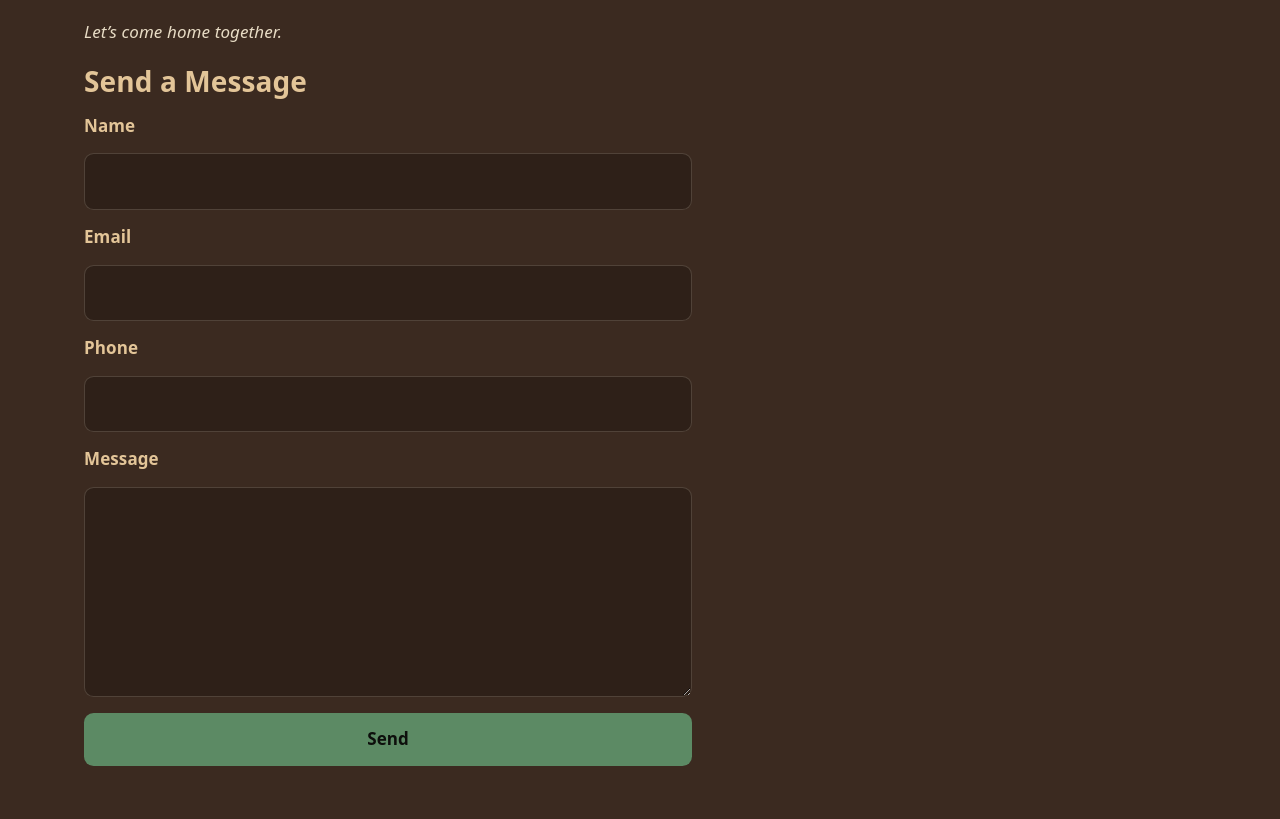
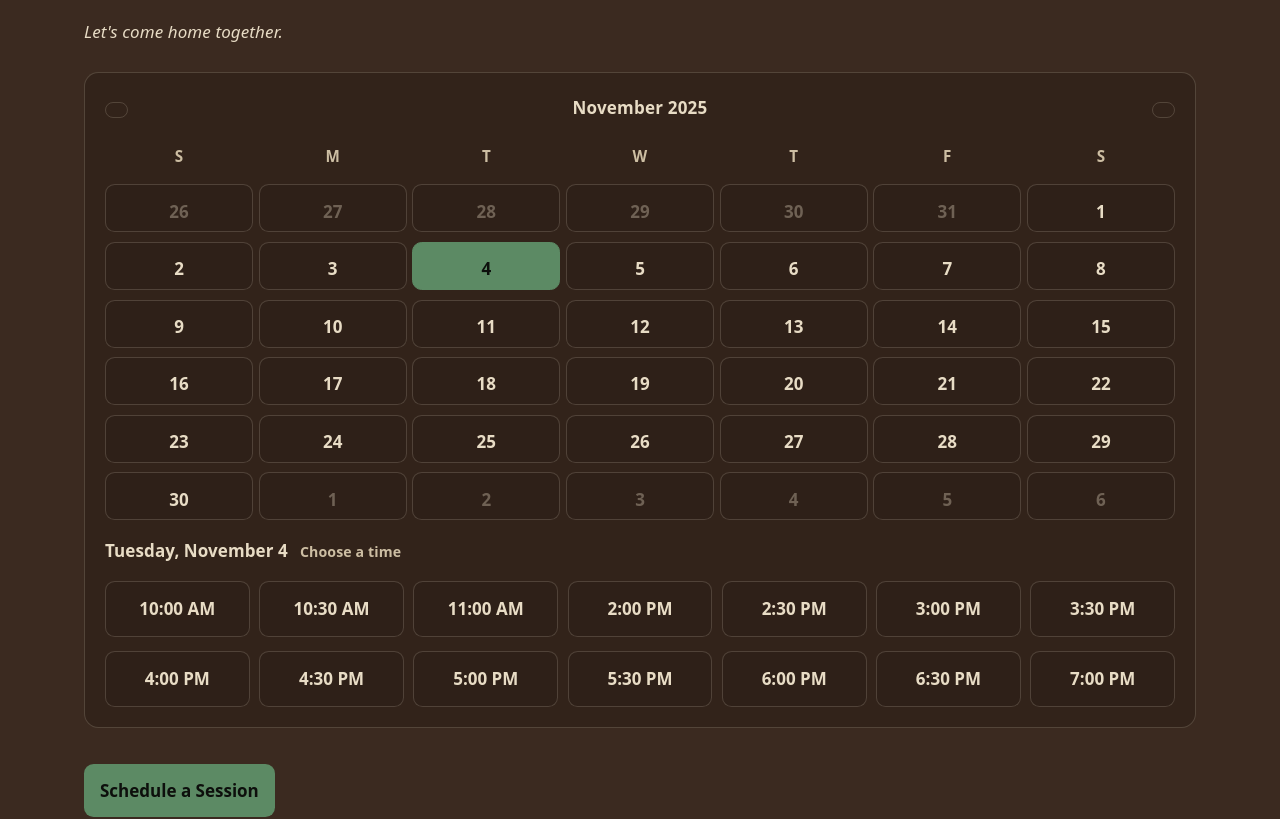
Before and after one commit to cchung2020/reclaiming-indigeneity, a React (Vite) app: page /contact in a window 1280 px wide. Shown: the part 420-1239 px from the top of the page. Built offline with nearby package versions, Linux system fonts and the light colour scheme; no server answers.

Commit message:
scheduling scaffolding
needs api support still

```diff
--- a/src/Contact.jsx
+++ b/src/Contact.jsx
@@ -1,7 +1,47 @@
 // src/Contact.jsx
-import { useState } from "react";
+import { useMemo, useState } from "react";
+
+const timeOptions = [
+  "10:00 AM",
+  "10:30 AM",
+  "11:00 AM",
+  "2:00 PM",
+  "2:30 PM",
+  "3:00 PM",
+  "3:30 PM",
+  "4:00 PM",
+  "4:30 PM",
+  "5:00 PM",
+  "5:30 PM",
+  "6:00 PM",
+  "6:30 PM",
+  "7:00 PM",
+];
+
+function getMonthMatrix(year, month) {
+  const first = new Date(year, month, 1);
+  const startDay = first.getDay(); // 0 = Sunday
+  const daysInMonth = new Date(year, month + 1, 0).getDate();
+  const matrix = [];
+  let day = 1 - startDay;
+  for (let w = 0; w < 6; w++) {
+    const week = [];
+    for (let d = 0; d < 7; d++) {
+      const current = new Date(year, month, day);
+      week.push({
+        date: current,
+        inMonth: current.getMonth() === month,
+        label: current.getDate(),
+      });
+      day += 1;
+    }
+    matrix.push(week);
+  }
+  return matrix;
+}
 
 export default function Contact() {
+  const today = new Date();
   const [form, setForm] = useState({
     name: "",
     email: "",
@@ -11,28 +51,39 @@ export default function Contact() {
   const [status, setStatus] = useState({ type: "", text: "" });
   const [submitting, setSubmitting] = useState(false);
 
+  const [viewYear, setViewYear] = useState(today.getFullYear());
+  const [viewMonth, setViewMonth] = useState(today.getMonth());
+  const [selectedDate, setSelectedDate] = useState(today);
+  const [selectedTime, setSelectedTime] = useState("");
+
+  const monthMatrix = useMemo(() => getMonthMatrix(viewYear, viewMonth), [viewYear, viewMonth]);
+  const monthLabel = new Date(viewYear, viewMonth, 1).toLocaleString("en-US", { month: "long", year: "numeric" });
+  const selectedLabel = selectedDate.toLocaleDateString("en-US", { weekday: "long", month: "long", day: "numeric" });
+
+  function changeMonth(delta) {
+    const next = new Date(viewYear, viewMonth + delta, 1);
+    setViewYear(next.getFullYear());
+    setViewMonth(next.getMonth());
+  }
+
   async function onSubmit(e) {
     e.preventDefault();
     setSubmitting(true);
     setStatus({ type: "", text: "" });
 
-    try {
-      const res = await fetch("/api/contact", {
-        method: "POST",
-        headers: { "Content-Type": "application/json" },
-        body: JSON.stringify(form),
-      });
+    const payload = {
+      ...form,
+      preferred_date: selectedDate.toISOString(),
+      preferred_time: selectedTime,
+    };
 
-      const data = await res.json();
-      if (!res.ok) throw new Error(data.message || "Failed to send");
+    // testing to see if booking payload is showing
+    console.log("booking request:", payload);
 
-      setStatus({ type: "ok", text: "Message sent! I’ll get back to you soon." });
-      setForm({ name: "", email: "", phone_number: "", message: "" });
-    } catch (err) {
-      setStatus({ type: "err", text: err.message });
-    } finally {
-      setSubmitting(false);
-    }
+    setStatus({ type: "ok", text: "Message captured locally. Check console output." });
+    setForm({ name: "", email: "", phone_number: "", message: "" });
+    setSelectedTime("");
+    setSubmitting(false);
   }
 
   return (
@@ -42,9 +93,8 @@ export default function Contact() {
       <section>
         <h2>Book an Appointment</h2>
         <p>
-          Whether you’re curious about a retreat, ritual, or immersion
-          experience, or just want to ask questions, I’d love to connect. Use
-          the form below or reach out via email or phone.
+          Whether you're curious about a retreat, ritual, or immersion experience, or just want to ask questions,
+          I'd love to connect. Use the form below or reach out via email or phone.
         </p>
       </section>
 
@@ -53,9 +103,77 @@ export default function Contact() {
         <p>Email: rosa@reclaimingindigeneity.com</p>
         <p>Phone: +1 (617) 488-9988</p>
         <p>
-          <em>Let’s come home together.</em>
+          <em>Let's come home together.</em>
         </p>
       </section>
+
+      <section className="calendar-card">
+        <div className="calendar-nav">
+          <button type="button" className="ghost" onClick={() => changeMonth(-1)} aria-label="Previous month">
+          </button>
+          <div className="calendar-month">{monthLabel}</div>
+          <button type="button" className="ghost" onClick={() => changeMonth(1)} aria-label="Next month">
+          </button>
+        </div>
+
+        <div className="calendar-grid">
+          {["S", "M", "T", "W", "T", "F", "S"].map((d) => (
+            <div key={d} className="calendar-day-head">
+              {d}
+            </div>
+          ))}
+          {monthMatrix.map((week, wi) =>
+            week.map((day, di) => {
+              const isSelected =
+                day.inMonth && day.date.toDateString() === selectedDate.toDateString();
+              const isToday = day.date.toDateString() === today.toDateString();
+              return (
+                <button
+                  key={`${wi}-${di}`}
+                  type="button"
+                  className={`calendar-cell${day.inMonth ? "" : " muted"}${isSelected ? " selected" : ""}${
+                    isToday && !isSelected ? " today" : ""
+                  }`}
+                  onClick={() => {
+                    if (day.inMonth) {
+                      setSelectedDate(day.date);
+                      setSelectedTime("");
+                    }
+                  }}
+                  disabled={!day.inMonth}
+                >
+                  {day.label}
+                </button>
+              );
+            })
+          )}
+        </div>
+
+        <div className="times">
+          <div className="times-header">
+            <div>{selectedLabel}</div>
+            <small>Choose a time</small>
+          </div>
+          <div className="times-grid">
+            {timeOptions.map((time) => (
+              <button
+                key={time}
+                type="button"
+                className={`time-slot${selectedTime === time ? " active" : ""}`}
+                onClick={() => setSelectedTime(time)}
+              >
+                {time}
+              </button>
+            ))}
+          </div>
+        </div>
+      </section>
+
+          <button type="submit" disabled={submitting || !selectedDate || !selectedTime}>
+            {submitting ? "Scheduling..." : "Schedule a Session"}
+          </button>
+          <br></br>
+
       <section>
         <h2>Send a Message</h2>
         <form onSubmit={onSubmit}>
@@ -98,7 +216,7 @@ export default function Contact() {
             required
           />
 
-          <button type="submit" disabled={submitting}>
+          <button type="submit" disabled={submitting || !selectedDate || !selectedTime}>
             {submitting ? "Sending..." : "Send"}
           </button>
 
--- a/src/style.css
+++ b/src/style.css
@@ -268,3 +268,129 @@ button:active {
     justify-self: center;
   }
 }
+
+.calendar-card {
+  margin: 1.5rem 0 2rem;
+  padding: 1.25rem;
+  border: 1px solid var(--line);
+  border-radius: .9rem;
+  background: rgba(46, 32, 24, 0.6);
+}
+
+.calendar-nav {
+  display: flex;
+  align-items: center;
+  justify-content: space-between;
+  gap: 1rem;
+  margin-bottom: 1rem;
+}
+
+.calendar-month {
+  font-weight: 700;
+  letter-spacing: 0.2px;
+}
+
+.calendar-grid {
+  display: grid;
+  grid-template-columns: repeat(7, minmax(0, 1fr));
+  gap: .35rem;
+  margin-bottom: 1rem;
+}
+
+.calendar-day-head {
+  text-align: center;
+  color: var(--muted);
+  font-weight: 600;
+  padding: .25rem 0;
+  font-size: 0.95rem;
+}
+
+.calendar-cell {
+  height: 48px;
+  border-radius: .6rem;
+  background: #2E2018;
+  border: 1px solid var(--line);
+  color: var(--text);
+  cursor: pointer;
+  transition: transform .08s, border-color .12s, background-color .12s;
+}
+
+.calendar-cell:hover {
+  border-color: var(--orange);
+}
+
+.calendar-cell.selected {
+  background: var(--green);
+  color: #0d0f0c;
+  border-color: var(--green);
+  font-weight: 700;
+}
+
+.calendar-cell.today:not(.selected) {
+  border-color: var(--purple);
+}
+
+.calendar-cell.muted {
+  color: rgba(232, 220, 197, 0.35);
+  cursor: not-allowed;
+}
+
+.times {
+  margin-top: .75rem;
+}
+
+.times-header {
+  display: flex;
+  align-items: baseline;
+  gap: .75rem;
+  margin-bottom: .6rem;
+  font-weight: 600;
+}
+
+.times-header small {
+  color: var(--muted);
+}
+
+.times-grid {
+  display: grid;
+  grid-template-columns: repeat(auto-fit, minmax(140px, 1fr));
+  gap: .6rem;
+}
+
+.time-slot {
+  border-radius: .6rem;
+  padding: .75rem;
+  background: #2E2018;
+  border: 1px solid var(--line);
+  color: var(--text);
+  cursor: pointer;
+  transition: border-color .12s, background-color .12s, transform .08s;
+}
+
+.time-slot:hover {
+  border-color: var(--orange);
+}
+
+.time-slot.active {
+  background: var(--orange);
+  color: #1d140f;
+  border-color: var(--orange);
+  font-weight: 700;
+}
+
+button.ghost {
+  background: transparent;
+  border: 1px solid var(--line);
+  color: var(--text);
+  padding: .45rem .65rem;
+  border-radius: .6rem;
+}
+@media (max-width: 600px) {
+  .calendar-card {
+    padding: 1rem;
+  }
+  .calendar-cell {
+    height: 42px;
+    font-size: 0.95rem;
+  }
+}
```
